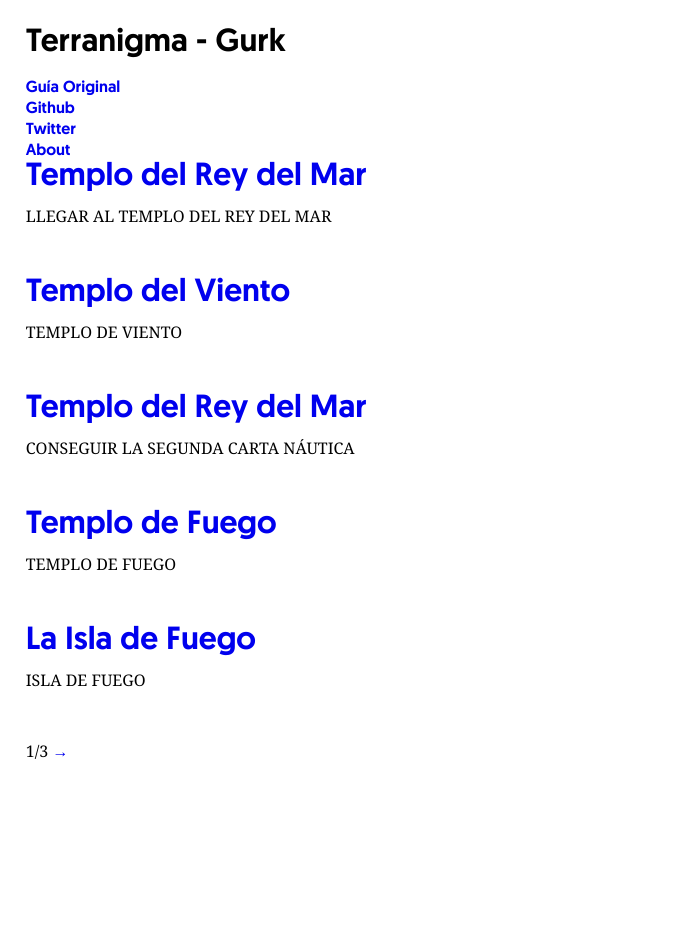
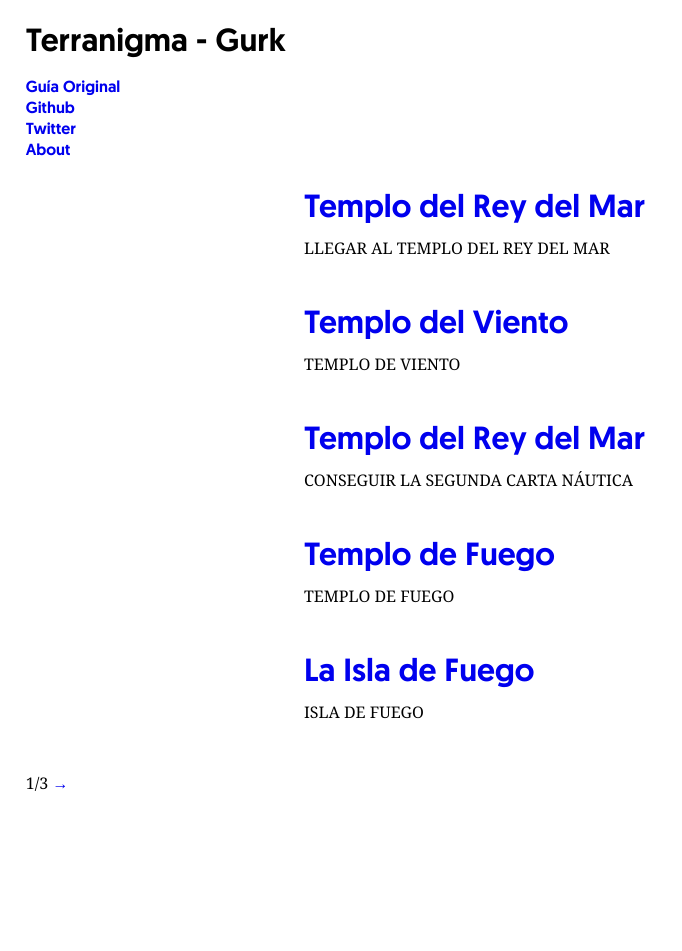
Before and after one commit to hacknug/iguides, a Jekyll site: the page built from index.html, in a window 1280 px wide. Shown: the whole page, without its empty margins (0-682 px from the left). Built offline with Jekyll 4.4.1, drawn with Linux system fonts in a browser that asks for light colours; Markdown is read by kramdown in place of the engine named in the settings; the list of posts is cut into pages by our own code; a style sheet for code colours, icons or effects is not loaded; after the commit the page ends 900 px from its top, so only the background shows below that.

Commit message:
Update index.html

```diff
--- a/_layouts/index.html
+++ b/_layouts/index.html
@@ -21,13 +21,12 @@
   <link rel="next" href="{{ paginator.next_page_path }}">
   {% endif %}
   <link rel="stylesheet" href="{{ site.baseurl }}/styles.css">
-  <link rel="stylesheet" href="{{ site.baseurl }}/wideplate.css">
   <link rel="stylesheet" href="{{ site.baseurl }}/fonts/fonts.css">
   <link href="/atom.xml" rel="alternate" type="application/atom+xml">
 </head>
 
-<body class="singular-wrapper">
-  <header class="singular">
+<body>
+  <header>
     <h1 class="logo"><a href="{{ site.baseurl }}">{{ site.name }}</a></h1><br>
     {% if site.links %}
     <nav>
@@ -59,7 +58,7 @@
     </div>
     {% endif %}
   {% else %}
-  <article class="singular">
+  <article>
     {% comment %}
     <header>
       {% if page.date %}<h5><time datetime="{{ page.date|date_to_xmlschema }}">{{ page.date|date_to_long_string }}</time></h5>{% endif %}
```
Also changed, not shown: other parts of _layouts/index.html (+1 -11 lines).
